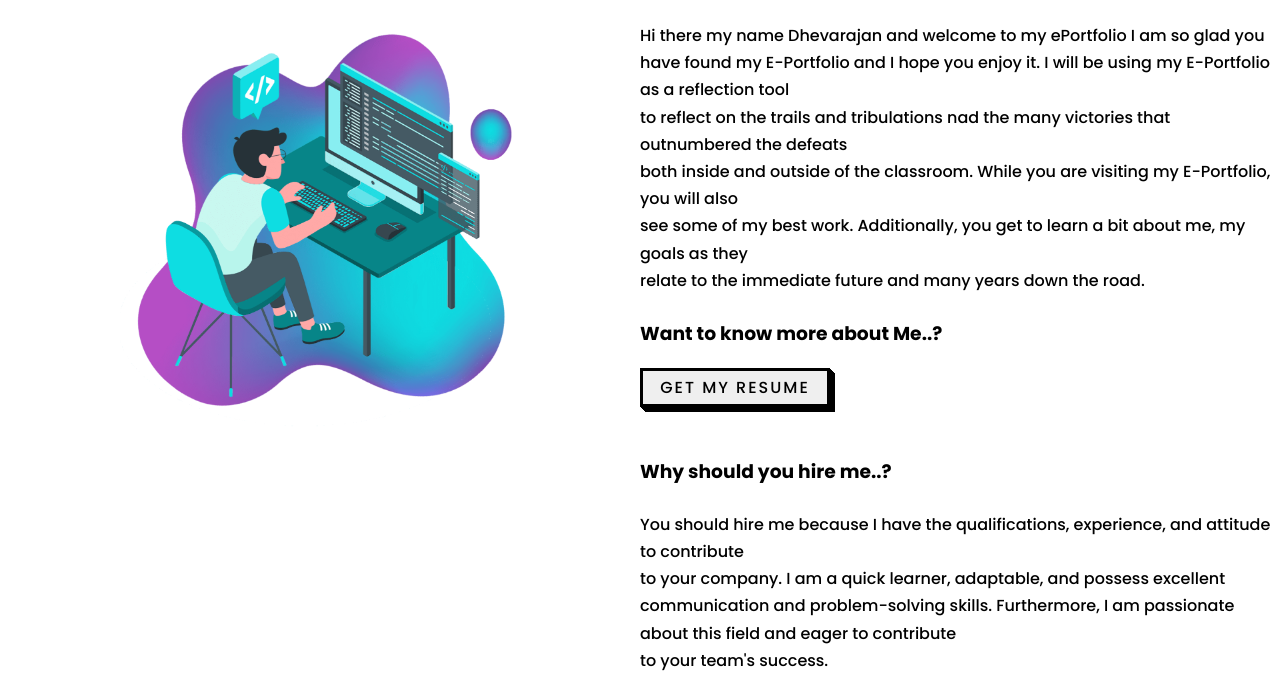
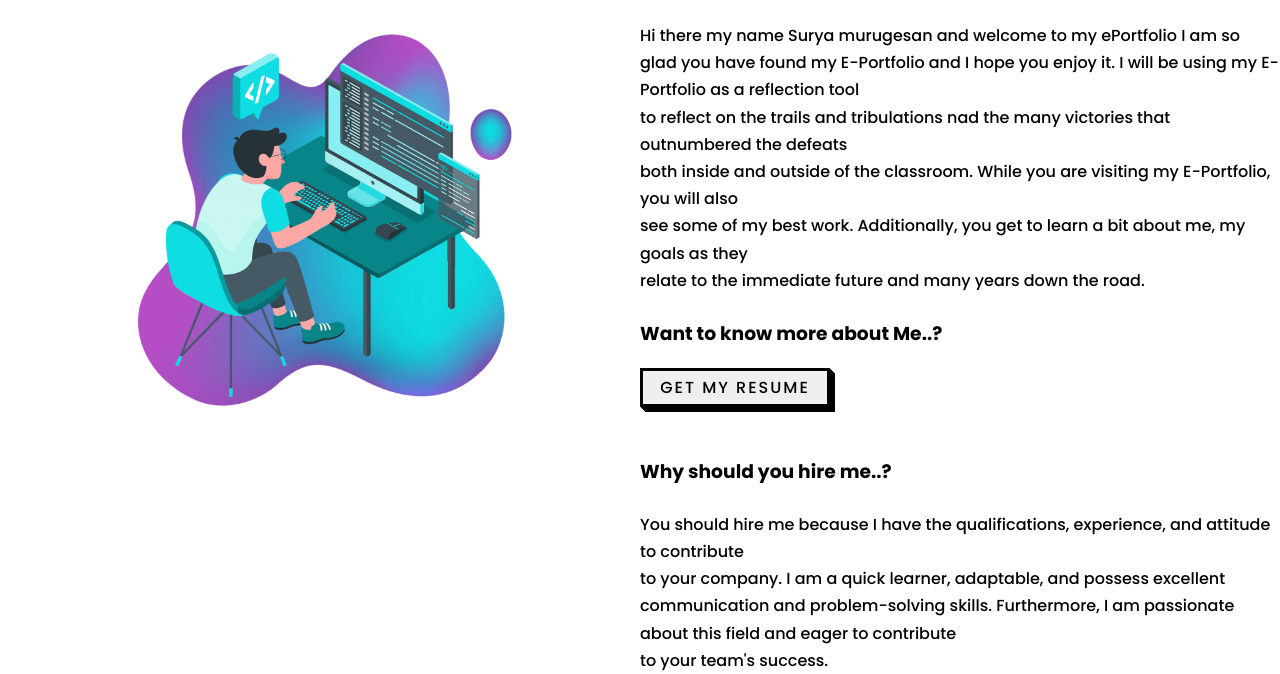
Before and after one commit to SuryaYaswanth/SuryaYaswanth.github.io, a plain HTML site: page page2.html in a window 1280 px wide. Shown: the part 139-813 px from the top of the page. Drawn offline with Linux system fonts and the light colour scheme.

Commit message:
page2.html

```diff
--- a/page2.html
+++ b/page2.html
@@ -26,7 +26,7 @@
         <div class="ban-pg2-right">
             <h1>Welcome to my Portfolio !</h1>
             <br>
-            <p>Hi there my name Dhevarajan and welcome to my ePortfolio I am so glad you have found my E-Portfolio and I hope you enjoy it. I will be using my E-Portfolio as a reflection tool <br> to reflect on the trails and tribulations nad the many victories that outnumbered the defeats <br> both inside and outside of the classroom. While you are visiting my E-Portfolio, you will also <br> see some of my best work. Additionally, you get to learn a bit about me, my goals as they <br> relate to the immediate future and many years down the road. </p>
+            <p>Hi there my name Surya murugesan and welcome to my ePortfolio I am so glad you have found my E-Portfolio and I hope you enjoy it. I will be using my E-Portfolio as a reflection tool <br> to reflect on the trails and tribulations nad the many victories that outnumbered the defeats <br> both inside and outside of the classroom. While you are visiting my E-Portfolio, you will also <br> see some of my best work. Additionally, you get to learn a bit about me, my goals as they <br> relate to the immediate future and many years down the road. </p>
             <br>
             <h3>Want to know more about Me..?</h3>
             <button class="but" role="button"> <a href="../SURYA.pdf" target="_blank">Get my resume</a> </button>
```
